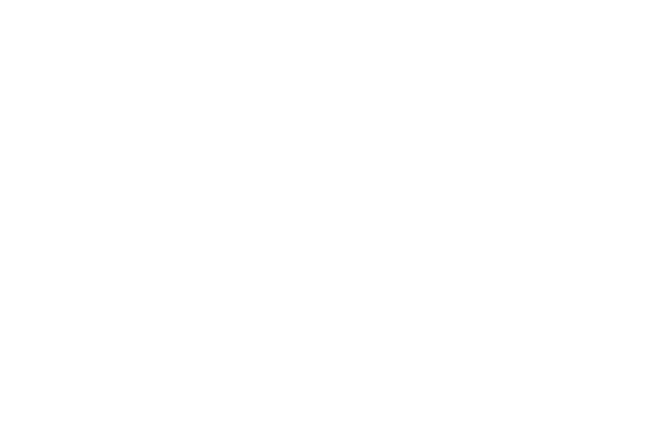
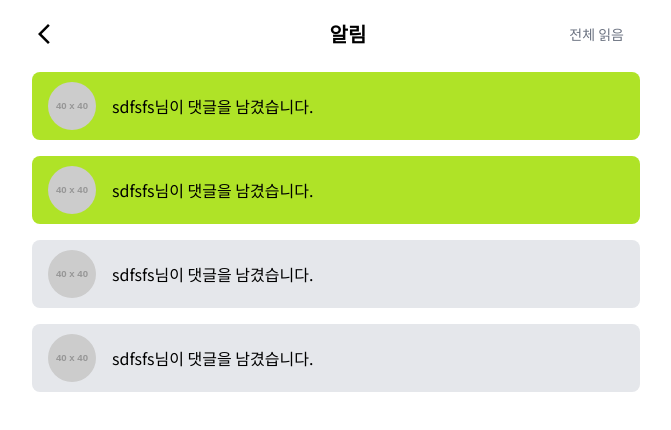
Before and after one commit to prgrms-fe-devcourse/NFE1_2_FitPlace, a React (Vite) app: page /notifications in a window 1280 px wide. Before the commit this address had no page. Shown: the top 430 px of the page, without its empty margins (304-975 px from the left). Built offline with nearby package versions, Linux system fonts and the light colour scheme.

Commit message:
design: 알림 페이지 퍼블리싱:

```diff
--- a/src/App.tsx
+++ b/src/App.tsx
@@ -6,6 +6,7 @@
 import Ranking_page from "./pages/Ranking_page";
 import Location from "./pages/LocationSetting";
 import SearchPage from "./pages/SearchPage";
+import NotificationPage from "./pages/NotificationPage";
 
 const App = () => {
     return (
@@ -17,6 +18,8 @@
                 <Route path="/ranking" element={<Ranking_page />} />
                 <Route path="/map" element={<Location />} />
                 <Route path="/search" element={<SearchPage />} />
+                <Route path="/location" element={<Location />} />
+                <Route path="/notifications" element={<NotificationPage />} />
             </Routes>
         </div>
     );
--- /dev/null
+++ b/src/components/NotificationItem.tsx
@@ -0,0 +1,27 @@
+import React from 'react';
+
+interface NotificationItemProps {
+  content: string;
+  isRead: boolean;
+}
+
+const NotificationItem: React.FC<NotificationItemProps> = ({ content, isRead }) => {
+  return (
+    <div
+      className={`py-2.5 px-4 rounded-lg ${
+        isRead ? 'bg-gray-200' : 'bg-[#AFE327]'
+      } flex items-center`}
+    >
+      <div className="mr-4">
+        <img
+          src="https://via.placeholder.com/40"
+          alt="프로필 이미지"
+          className="w-12 h-12 rounded-full"
+        />
+      </div>
+      <p>{content}</p>
+    </div>
+  );
+};
+
+export default NotificationItem;
--- a/src/pages/LocationSetting.tsx
+++ b/src/pages/LocationSetting.tsx
@@ -8,7 +8,7 @@
       <Header />
       <div className="w-140 h-full mx-auto bg-white">
         {/* 상단 제목 */}
-        <div className="pt-8 p-4">
+        <div className="pt-5 px-4 pb-2">
           <h2 className="text-xl font-bold">장소를 선택해주세요.</h2>
         </div>
 
--- /dev/null
+++ b/src/pages/NotificationPage.tsx
@@ -0,0 +1,68 @@
+import React, { useState, useEffect } from 'react';
+import NotificationItem from '../components/NotificationItem'; // NotificationItem 컴포넌트 임포트
+
+interface Notification {
+  id: number;
+  content: string;
+  isRead: boolean;
+}
+
+const NotificationPage = () => {
+  // 알림 목록 더미 데이터
+  const [notifications] = useState<Notification[]>([
+    { id: 1, content: 'sdfsfs님이 댓글을 남겼습니다.', isRead: false },
+    { id: 2, content: 'sdfsfs님이 댓글을 남겼습니다.', isRead: false },
+    { id: 3, content: 'sdfsfs님이 댓글을 남겼습니다.', isRead: true },
+    { id: 4, content: 'sdfsfs님이 댓글을 남겼습니다.', isRead: true },
+  ]);
+
+  const hasNotifications = notifications.length > 0;
+
+  useEffect(() => {
+    // 상단 정렬
+    document.body.style.margin = '0';
+    document.body.style.padding = '0';
+  }, []);
+
+  return (
+    <div className="w-140 mx-auto bg-white" style={{ position: 'absolute', top: 0, left: '50%', transform: 'translateX(-50%)' }}>
+      <div className="pt-5 px-4 pb-2 relative flex items-center justify-between">
+        {/* SVG 아이콘 */}
+        <div className="flex items-center">
+            <svg xmlns="http://www.w3.org/2000/svg" height="24px" viewBox="0 -960 960 960" width="24px" fill="#000000">
+                <path d="M640-80 240-480l400-400 71 71-329 329 329 329-71 71Z"/>
+            </svg>
+        </div>
+
+        <h2 className="text-xl font-bold text-center flex-1">알림</h2>
+
+        {hasNotifications && (
+          <button className="text-gray-500 text-sm absolute right-8 top-[60%] transform -translate-y-1/2">
+            전체 읽음
+          </button>
+        )}
+      </div>
+
+      {/* 알림 목록 */}
+      <div className="p-4">
+        {notifications.length === 0 ? (
+          <div className="flex justify-center items-center h-[80vh]">
+            <p className="text-gray-500">알림이 없습니다.</p>
+          </div>
+        ) : (
+          <div className="space-y-4">
+            {notifications.map((notification) => (
+              <NotificationItem
+                key={notification.id}
+                content={notification.content}
+                isRead={notification.isRead}
+              />
+            ))}
+          </div>
+        )}
+      </div>
+    </div>
+  );
+};
+
+export default NotificationPage;
```
Also changed, not shown: 1 other file (tests, documents, lock files or other folders).
